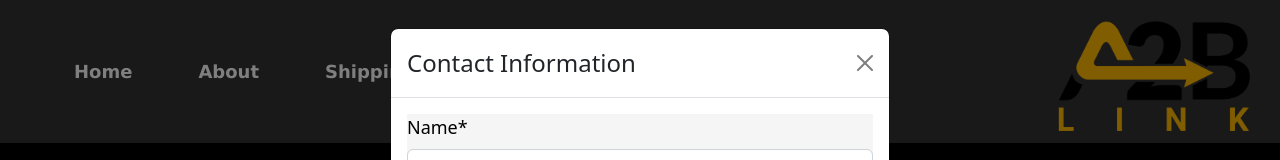
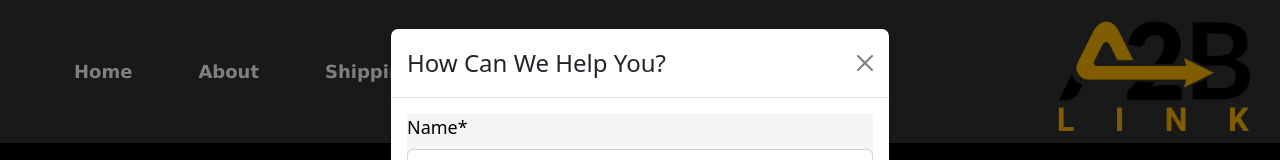
Before and after one commit to Moshahrani/A2BLink, a React (Create React App) app in the folder logistics/: page / in a window 1280 px wide. Both pictures are taken after a click on the element 320 px from the left and 1720 px from the top of the page. Shown: the part 1320-1480 px from the top of the page. Built offline with nearby package versions, Linux system fonts and the light colour scheme.

Commit message:
added text to contact modal from contact information text

```diff
--- a/logistics/src/components/FourPoints.js
+++ b/logistics/src/components/FourPoints.js
@@ -89,7 +89,7 @@ const FourPoints = () => {
       </div>
       <Modal show={showModal} onHide={handleModalToggle}>
         <Modal.Header closeButton>
-          <Modal.Title>Contact Information</Modal.Title>
+          <Modal.Title>How Can We Help You?</Modal.Title>
         </Modal.Header>
         <Modal.Body>
           <ContactForm
--- a/logistics/src/css/FourPoints.css
+++ b/logistics/src/css/FourPoints.css
@@ -122,6 +122,7 @@
   transition: opacity 0.5s ease-in-out;
 }
 
+
 /* ---- hover effect  with text replacement */
 .image-overlay {
   position: relative;
```
Also changed, not shown: 1 other file (tests, documents, lock files or other folders).
